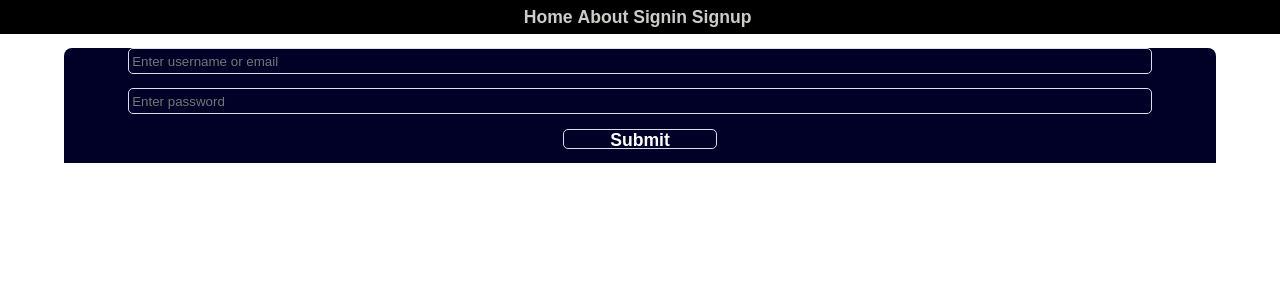
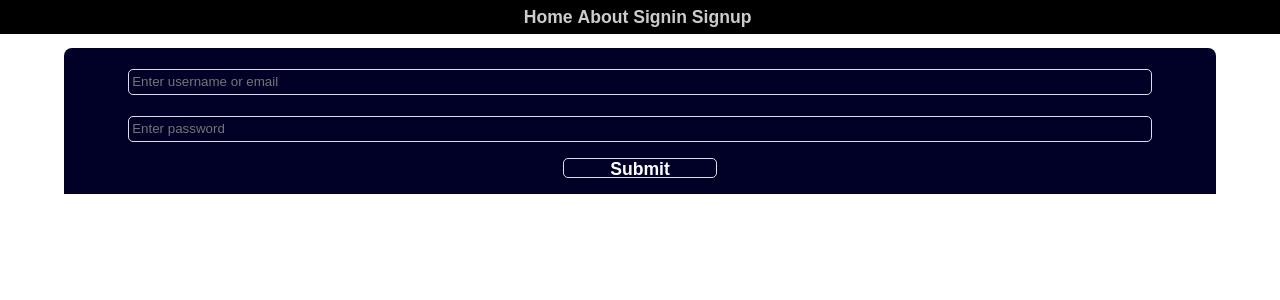
Before and after one commit to quobod/RBR, a React (Create React App) app in the folder client/: page /signin in a window 1280 px wide. Shown: the top 300 px of the page. Built offline with nearby package versions, Linux system fonts and the light colour scheme.

Commit message:
Modified style

```diff
--- a/client/src/App.css
+++ b/client/src/App.css
@@ -1,3 +1,7 @@
+.container {
+  display: grid;
+}
+
 .nav-bar {
   position: fixed;
   top: 0;
@@ -59,6 +63,11 @@
   padding: 0 0 0 0.2rem;
 }
 
+.register-form input:first-child,
+.signin-form input:first-child {
+  margin: 1.3rem 0 0 0;
+}
+
 .register-form input[type="submit"],
 .signin-form input[type="submit"],
 .add-todo-form input[type="submit"],
@@ -70,6 +79,7 @@
   font-weight: bolder;
   font-size: 1.1rem;
   padding: 0 0.5rem 0 0.5rem;
+  margin: 1rem 0 1rem 0;
 }
 
 .register-form input[type="submit"]:hover,
@@ -220,6 +230,6 @@
 
 .mission-parent {
   font-family: cursive, 'Times New Roman', Times, serif;
-  font-weight: normal;
-  font-size: 1.1rem;
+  font-weight: 888;
+  font-size: 1.6rem;
 }
--- a/client/src/components/views/About.js
+++ b/client/src/components/views/About.js
@@ -9,7 +9,7 @@ export default class About extends Component {
   render() {
     return (
         <div className="content">
-            <h3 className="mission-parent">A React App For <i className="mission">Developer Reference</i></h3>
+            <h2 className="mission-parent">A React App For <i className="mission">Developer Reference</i></h2>
             <p>Version: 1.0.0</p>
         </div>
     )
```
Also changed, not shown: 1 other file (tests, documents, lock files or other folders).
